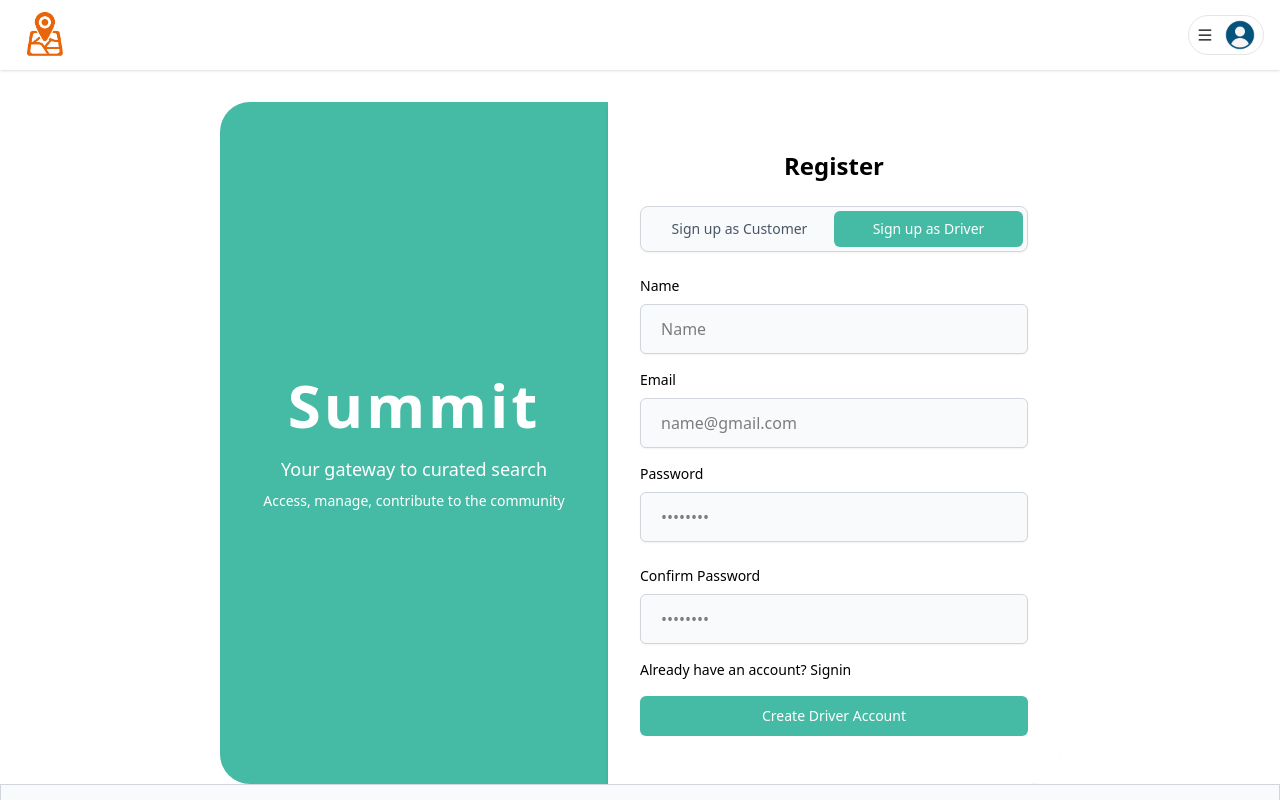
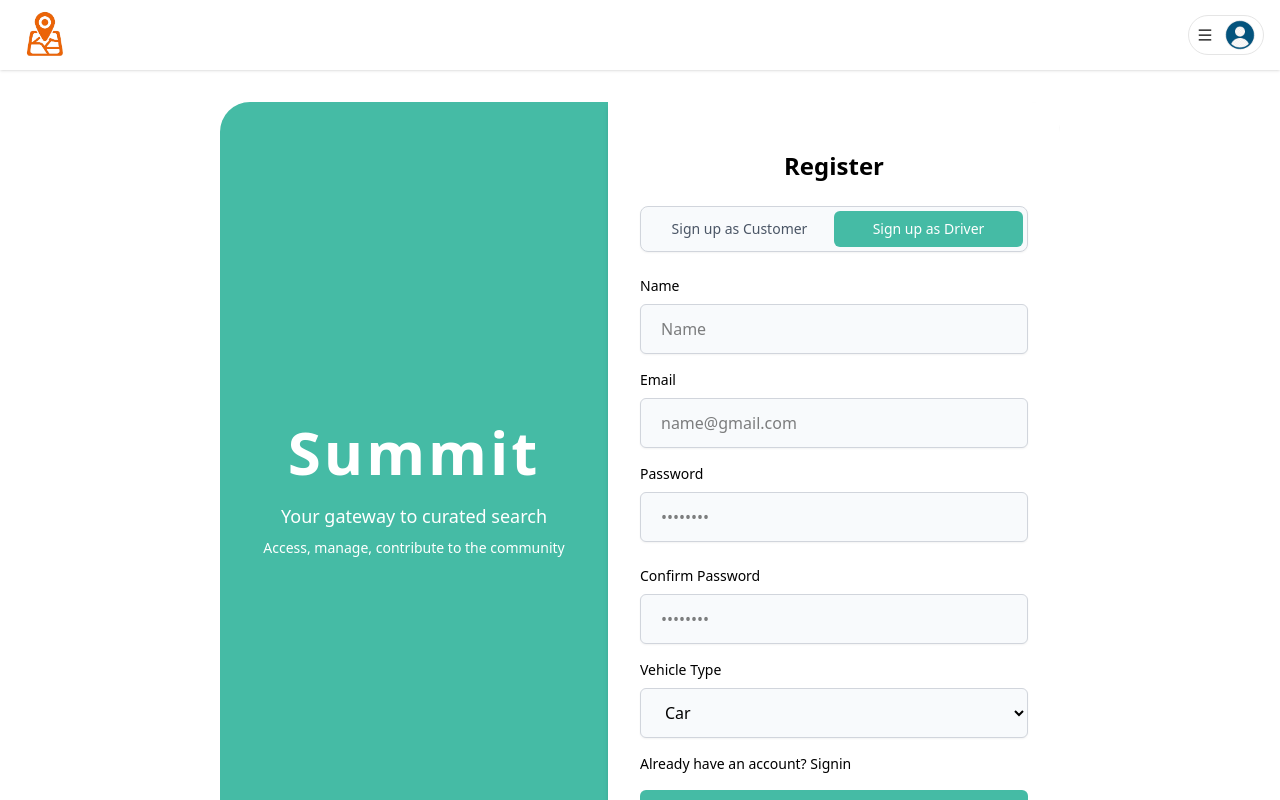
Before and after one commit to MuhammadHaroon0/Mini-ride-booking-system, a React (Vite) app in the folder client/: page /auth/signup in a window 1280 px wide. Both pictures are taken after a click on the button "Sign up as Driver". Shown: the top 800 px of the page. Built offline with nearby package versions, Linux system fonts and the light colour scheme; no server answers.

Commit message:
driver vehicletype

```diff
--- a/client/src/pages/signup/Signup.tsx
+++ b/client/src/pages/signup/Signup.tsx
@@ -5,25 +5,34 @@ import Button from "../../components/Button";
 import useAuthStore from "../../stores/authStore";
 
 type FormError = {
-  name?: string
-  email?: string
-  password?: string
-  confirmPassword?: string
-}
+  name?: string;
+  email?: string;
+  password?: string;
+  confirmPassword?: string;
+  vehicleType?: string;
+};
 
 type UserType = 'customer' | 'driver';
-
+interface FormData {
+  name: string,
+  email: string
+  password: string
+  confirmPassword: string
+  vehicleType: string | undefined,
+}
 const Signup = () => {
   const navigate = useNavigate();
   const { signup } = useAuthStore()
   const [isSubmitting, setIsSubmitting] = useState(false);
   const [userType, setUserType] = useState<UserType>('customer');
-  const [formData, setFormData] = useState({
+  const [formData, setFormData] = useState<FormData>({
     name: "",
     email: "",
     password: "",
-    confirmPassword: ""
+    confirmPassword: "",
+    vehicleType: "car",
   });
+
   const [errors, setErrors] = useState<FormError>({});
 
   const validateForm = () => {
@@ -48,11 +57,15 @@ const Signup = () => {
     if (formData.password !== formData.confirmPassword)
       newErrors.confirmPassword = "Confirm password doesn't match with password";
 
+    if (userType === 'driver' && !formData.vehicleType) {
+      newErrors.vehicleType = "Vehicle type is required";
+    }
+
     setErrors(newErrors);
     return Object.keys(newErrors).length === 0;
   };
 
-  const handleInputChange = (e: ChangeEvent<HTMLInputElement | HTMLTextAreaElement>) => {
+  const handleInputChange = (e: ChangeEvent<HTMLInputElement | HTMLTextAreaElement | HTMLSelectElement>) => {
     const { name, value, type } = e.target;
     const checked = (e.target as HTMLInputElement).checked;
 
@@ -87,13 +100,15 @@ const Signup = () => {
         ...formData,
         role: userType
       };
+      if (userType !== "driver")
+        requestData.vehicleType = undefined
 
       await signup(requestData)
       toast.success(`${userType === 'driver' ? 'Driver' : 'Customer'} account created successfully!`);
       navigate("/auth/login");
     } catch (error: any) {
       console.log(error);
-      toast.error(error.response?.data?.error ?? `Something went wrong with ${userType} registration.`);
+      toast.error(error.response?.data?.message ?? `Something went wrong with ${userType} registration.`);
     } finally {
       setIsSubmitting(false);
     }
@@ -231,6 +246,26 @@ const Signup = () => {
               </div>
               {errors.confirmPassword && <p className="text-red-500 text-xs">{errors.confirmPassword}</p>}
             </div>
+            {userType === 'driver' && (
+              <div className="mb-4">
+                <label htmlFor="vehicleType" className="block mb-2 text-sm font-medium">
+                  Vehicle Type
+                </label>
+                <select
+                  name="vehicleType"
+                  id="vehicleType"
+                  className="rounded-md shadow-xs bg-secondary border border-gray-300 focus:border-primary block text-black w-full px-5 py-3 disabled:opacity-70 disabled:cursor-not-allowed"
+                  value={formData.vehicleType}
+                  onChange={handleInputChange}
+                  disabled={isSubmitting}
+                >
+                  <option value="car">Car</option>
+                  <option value="bike">Bike</option>
+                  <option value="rickshaw">Rickshaw</option>
+                </select>
+                {errors.vehicleType && <p className="text-red-500 text-xs">{errors.vehicleType}</p>}
+              </div>
+            )}
             <p className="mb-4 text-sm">Already have an account?{" "}
               <span>
                 <Link to={'/auth/login'}>
```
Also changed, not shown: 2 other files (tests, documents, lock files or other folders).
